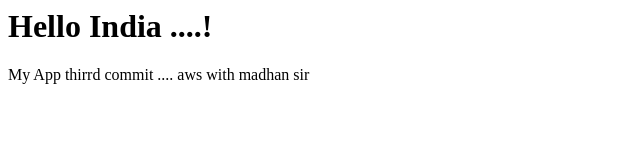
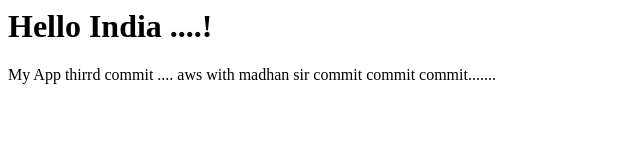
Before and after one commit to Engineer-Kumar/rbmi-pavan, a plain HTML site: page index.html in a window 1280 px wide. Shown: the whole page, without its empty margins (0-640 px from the left). Drawn offline with Linux system fonts and the light colour scheme.

Commit message:
another commit

```diff
--- a/index.html
+++ b/index.html
@@ -7,3 +7,4 @@ My App
 
  thirrd commit
                .... aws with madhan sir
+	       commit commit commit.......
```
